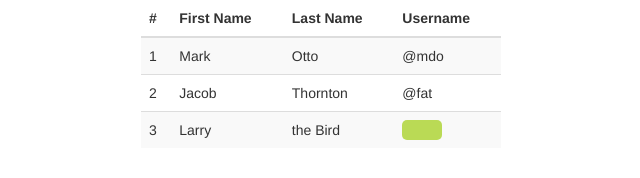
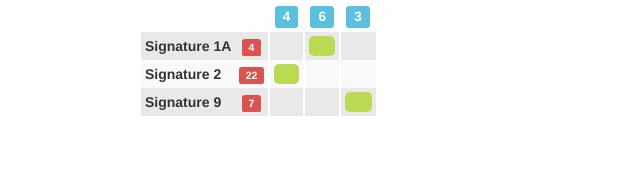
Before and after one commit to inh3/cis-data-table, a plain HTML site: page index.html in a window 1280 px wide. Shown: the whole page, without its empty margins (319-959 px from the left). Drawn offline with nearby package versions, Linux system fonts and the light colour scheme.

Commit message:
Looks like original.

```diff
--- a/custom.css
+++ b/custom.css
@@ -1,9 +1,5 @@
-div .padding-top {
-    padding-top: 100px;
-}
-
 .b-example {
-    width: 40px;
+    width: 100%;
     height: 20px;
     float: left;
     margin: auto;
@@ -12,6 +8,51 @@ div .padding-top {
     background: #BADA55;
 }
 
+.text-centered {
+   text-align: center;
+}
+
+.one-px {
+    width: 1px;
+}
+
+/* dont wrap text in table cell */
 td {
-    vertical-align: middle;
+    white-space: nowrap;
 }
+
+/* add column borders */
+table {
+    border: none;
+    border-collapse: collapse;
+}
+table td {
+    border-left: 2px solid #fff
+}
+table td:first-child, table td:nth-child(2) {
+    border-left: none;
+}
+
+/* no row top/bottom borders */
+.table th, .table td {
+     border-top: none !important;
+     border-bottom: none !important;
+ }
+
+/* table row colors */
+.table-striped > tbody > tr:nth-child(odd) > td, .table-striped > tbody > tr:nth-child(odd) > th {
+   background-color: #e9e9e9;
+}
+.table-striped > tbody > tr:nth-child(even) > td, .table-striped > tbody > tr:nth-child(even) > th {
+   background-color: #f9f9f9;
+}
+
+/* reduce padding of table */
+.table>thead>tr>th, .table>tbody>tr>th, .table>tfoot>tr>th, .table>thead>tr>td, .table>tbody>tr>td, .table>tfoot>tr>td {
+    padding: 4px;
+}
+
+/* reduce margin of heading */
+h4 {
+    margin: 2px;
+}
--- a/index.html
+++ b/index.html
@@ -21,34 +21,38 @@
 
     <div class="container center padding-top">
         <div class="row">
-            <div class="col-md-4 col-md-offset-4">
+            <div class="col-md-2 col-md-offset-4">
 
-                <table class="table table-striped">
+                <table class="table table-striped table-condensed">
                     <thead>
                         <tr>
-                            <th>#</th>
-                            <th>First Name</th>
-                            <th>Last Name</th>
-                            <th>Username</th>
+                            <th></th>
+                            <th></th>
+                            <th class="text-centered"><h4><span class="label label-info">4</span></h4></th>
+                            <th class="text-centered"><h4><span class="label label-info">6</span></h4></th>
+                            <th class="text-centered"><h4><span class="label label-info">3</span></h4></th>
                         </tr>
                     </thead>
                     <tbody>
                         <tr>
-                            <td>1</td>
-                            <td>Mark</td>
-                            <td>Otto</td>
-                            <td>@mdo</td>
+                            <td class="one-px"><b>Signature 1A</b></td>
+                            <td class="one-px text-centered"><span class="label label-danger">4</span></td>
+                            <td></td>
+                            <td><div class="b-example"/></td>
+                            <td></td>
                         </tr>
                         <tr>
-                            <td>2</td>
-                            <td>Jacob</td>
-                            <td>Thornton</td>
-                            <td>@fat</td>
+                            <td class="one-px"><b>Signature 2</b></td>
+                            <td class="one-px text-centered"><span class="label label-danger">22</span></td>
+                            <td><div class="b-example"/></td>
+                            <td></td>
+                            <td></td>
                         </tr>
                         <tr>
-                            <td>3</td>
-                            <td>Larry</td>
-                            <td>the Bird</td>
+                            <td class="one-px"><b>Signature 9</b></td>
+                            <td class="one-px text-centered"><span class="label label-danger">7</span></td>
+                            <td></td>
+                            <td></td>
                             <td><div class="b-example"/></td>
                         </tr>
                     </tbody>
```
